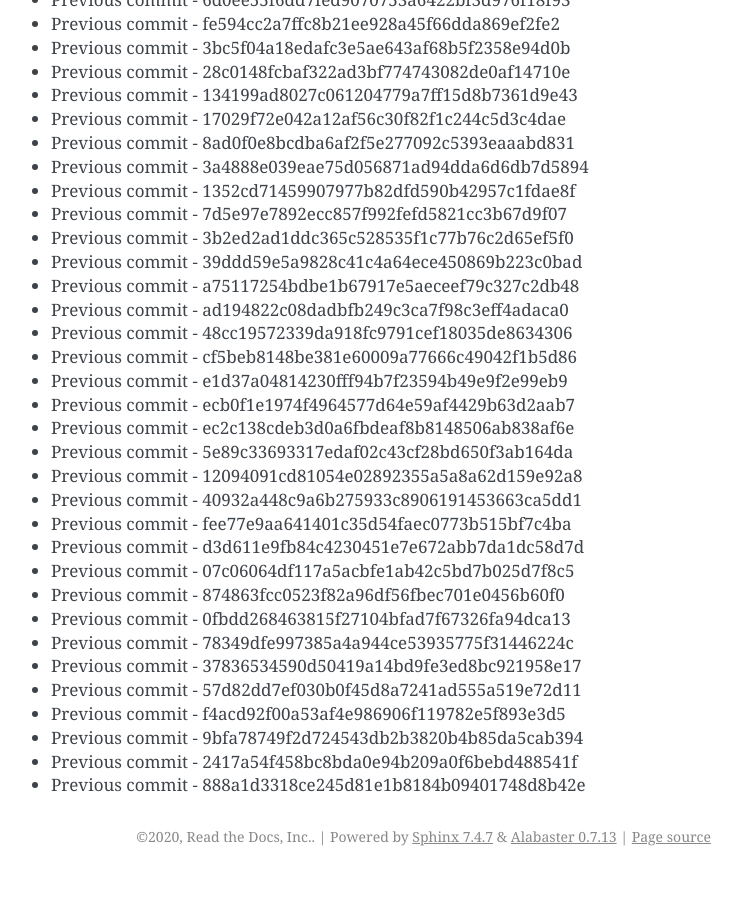
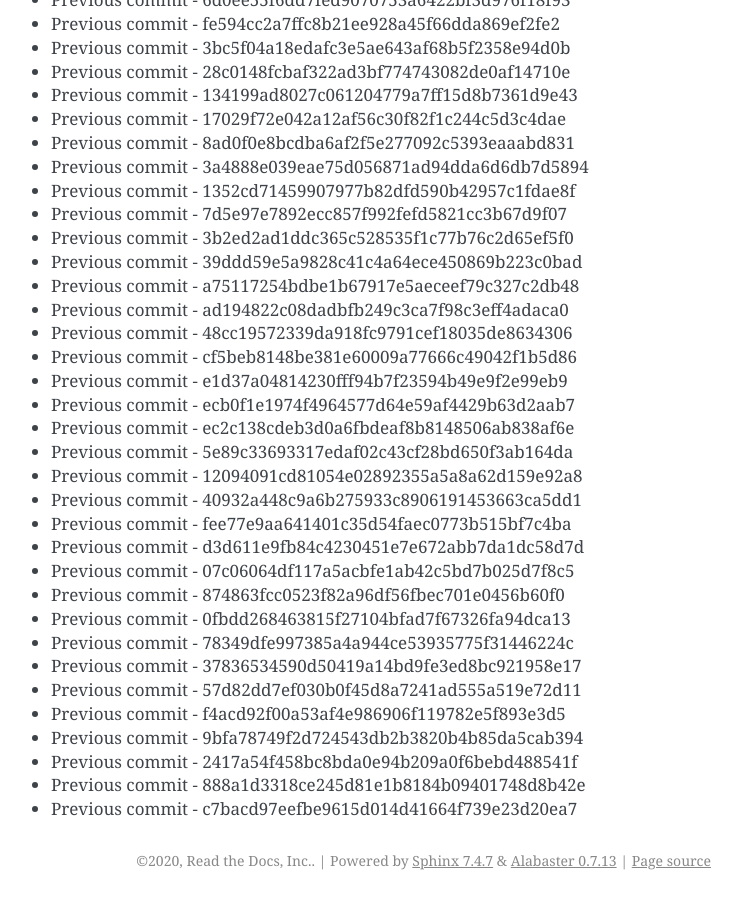
Before and after one commit to readthedocs/rtd-git-stresstest, a Sphinx documentation site: the page built from docs/updates.rst, in a window 1280 px wide and 900 px high, scrolled down 41705 px. Shown: the whole window, without its empty margins (399-1141 px from the left). Built offline with Sphinx 7.4.7, drawn with Linux system fonts in a browser that asks for light colours; before the commit the page ends 42581 px from its top, so only the background shows below that.

Commit message:
Generating commit from previous: c7bacd97eefbe9615d014d41664f739e23d20ea7

```diff
--- a/docs/updates.rst
+++ b/docs/updates.rst
@@ -1784,3 +1784,4 @@ It can be tested for any performance characteristics.
 * Previous commit - 9bfa78749f2d724543db2b3820b4b85da5cab394
 * Previous commit - 2417a54f458bc8bda0e94b209a0f6bebd488541f
 * Previous commit - 888a1d3318ce245d81e1b8184b09401748d8b42e
+* Previous commit - c7bacd97eefbe9615d014d41664f739e23d20ea7
```
